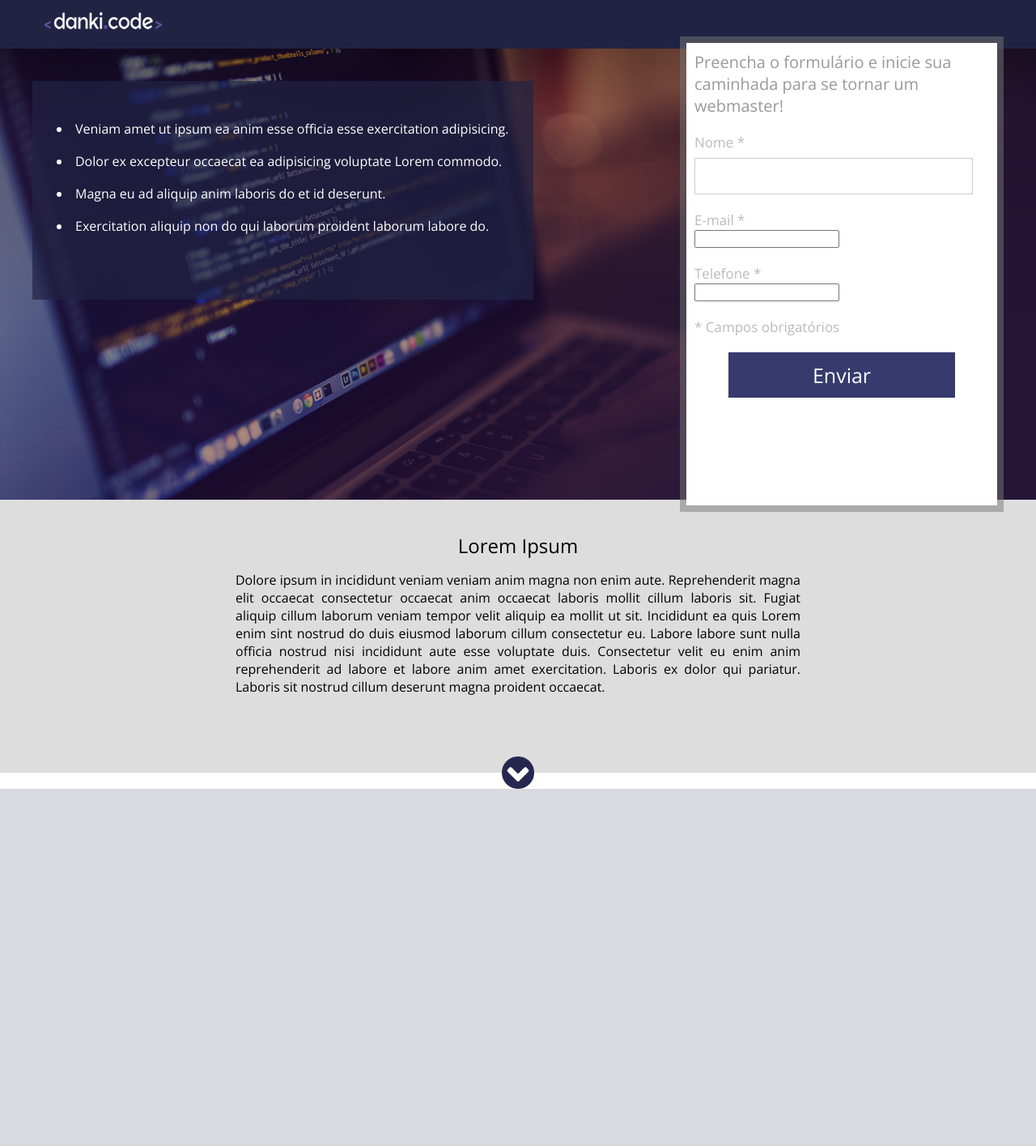
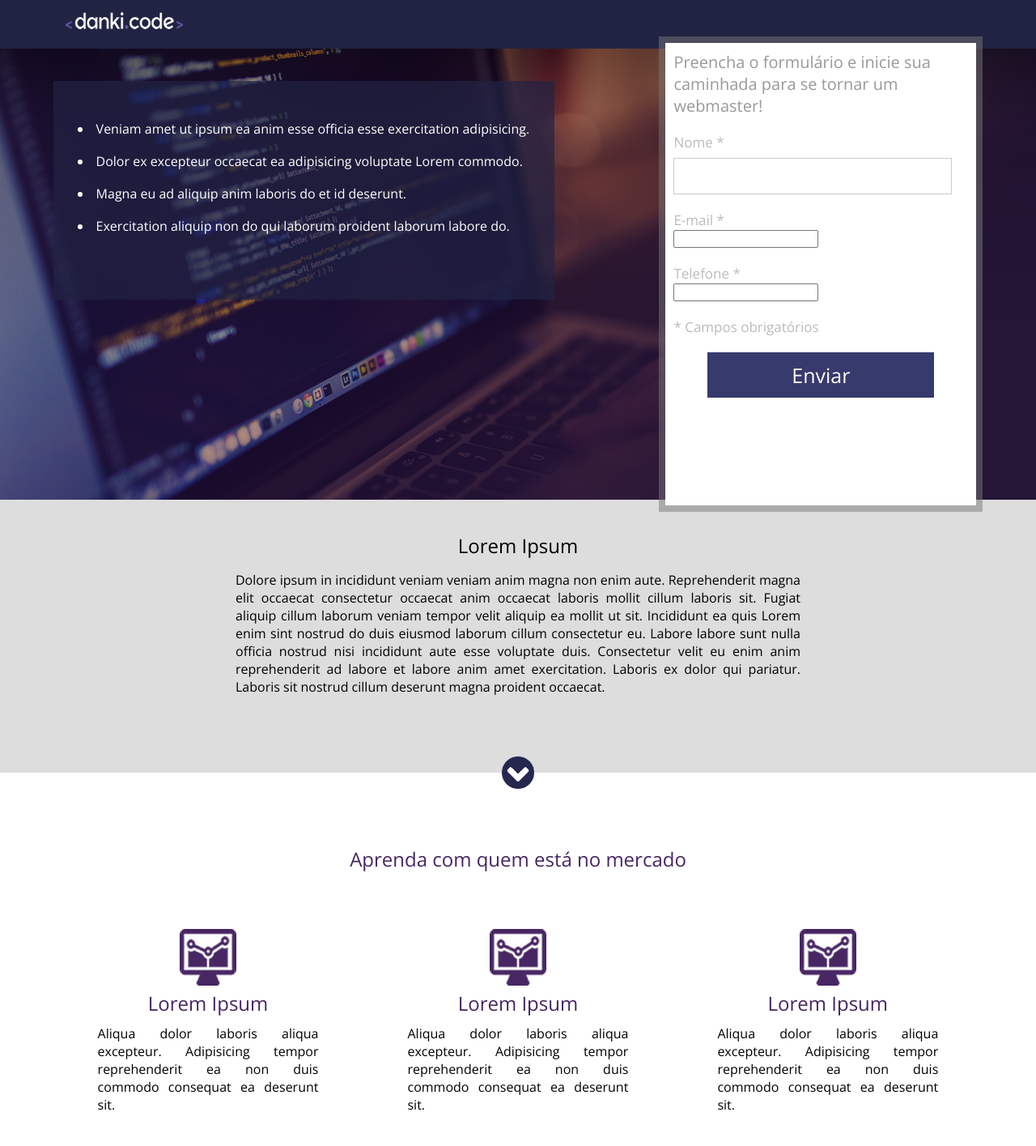
Before and after one commit to LucasSaladini/webmaster-frontend-completo, a PHP site: page / in a window 1280 px wide. Shown: the whole page at 81% size. Before the commit the page ends 974 px from the top, so only its background shows below. Run offline with PHP 8.4, Linux system fonts and the light colour scheme.

Commit message:
Added icons and text to a new section and set min-width

```diff
--- a/Project_01/css/styles.css
+++ b/Project_01/css/styles.css
@@ -12,10 +12,12 @@ html, body {
 .center {
     width: 1200px;
     margin: 0 auto;
+    padding: 0 2%;
 }
 
 .header {
     width: 100%;
+    min-width: 1200px;
     height: 60px;
     background: #212343;
 }
@@ -26,6 +28,7 @@ html, body {
 
 .container-banner {
     width: 100%;
+    min-width: 1200px;
     height: 557px;
     background-image: url('../images/header_bg.png');
     background-size: cover;
@@ -118,6 +121,7 @@ html, body {
     padding: 40px 0;
     background: #DDDDDD;
     text-align: center;
+    min-width: 1200px;
 }
 
 .container2 h2 {
@@ -141,3 +145,35 @@ html, body {
     left: 50%;
     margin-left: -20px;
 }
+
+.section1 {
+    padding: 90px 0;
+    min-width: 1200px;
+}
+
+.section1 h2 {
+    text-align: center;
+    color: #462663;
+    font-weight: normal;
+}
+
+.container-section {
+    margin-top: 40px;
+    text-align: center;
+}
+
+.container-single {
+    float: left;
+    width: 33.33%;
+    padding: 30px;
+}
+
+.container-single p {
+    padding: 10px 25px;
+    text-align: justify;
+    display: inline-block;
+}
+
+.container-single img {
+    width: 70px;
+}
--- a/Project_01/index.html
+++ b/Project_01/index.html
@@ -95,5 +95,57 @@
       <!-- End of arrow -->
     </div>
     <!-- End of container2 -->
+    <div class="section1">
+      <div class="center">
+        <h2>Aprenda com quem está no mercado</h2>
+        <div class="container-section">
+          <div class="container-single">
+            <div>
+              <img src="../Project_01/images/icon.png" alt="" />
+            </div>
+            <div class="text-container-single">
+              <h2>Lorem Ipsum</h2>
+              <p>
+                Aliqua dolor laboris aliqua excepteur. Adipisicing tempor
+                reprehenderit ea non duis commodo consequat ea deserunt sit.
+              </p>
+            </div>
+            <!-- End of text-container-single -->
+          </div>
+          <!-- End of container-single -->
+          <div class="container-single">
+            <div>
+              <img src="../Project_01/images/icon.png" alt="" />
+            </div>
+            <div class="text-container-single">
+              <h2>Lorem Ipsum</h2>
+              <p>
+                Aliqua dolor laboris aliqua excepteur. Adipisicing tempor
+                reprehenderit ea non duis commodo consequat ea deserunt sit.
+              </p>
+            </div>
+            <!-- End of text-container-single -->
+          </div>
+          <!-- End of container-single -->
+          <div class="container-single">
+            <div>
+              <img src="../Project_01/images/icon.png" alt="" />
+            </div>
+            <div class="text-container-single">
+              <h2>Lorem Ipsum</h2>
+              <p>
+                Aliqua dolor laboris aliqua excepteur. Adipisicing tempor
+                reprehenderit ea non duis commodo consequat ea deserunt sit.
+              </p>
+            </div>
+            <!-- End of text-container-single -->
+          </div>
+          <!-- End of container-single -->
+        </div>
+        <!-- ENd of container-section -->
+      </div>
+      <!-- End of section1 -->
+    </div>
+    <!-- End of center -->
   </body>
 </html>
```
